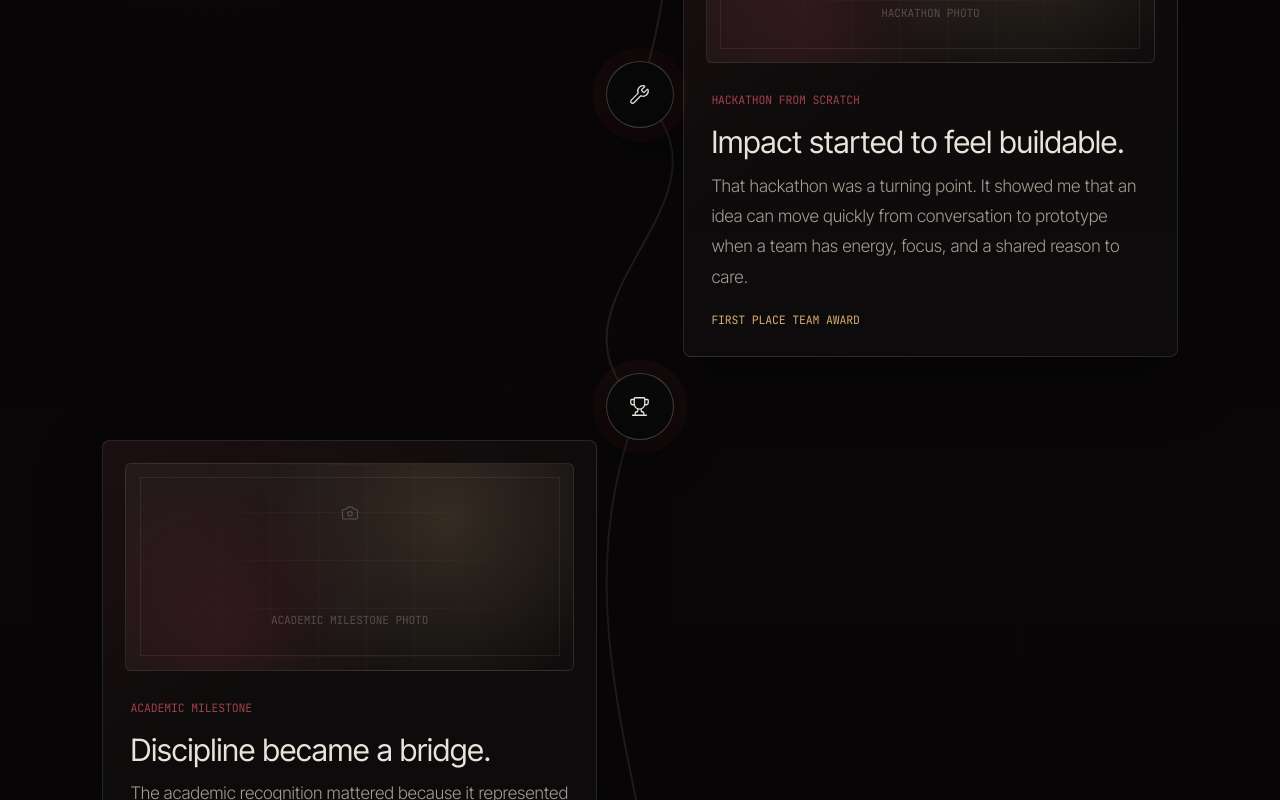
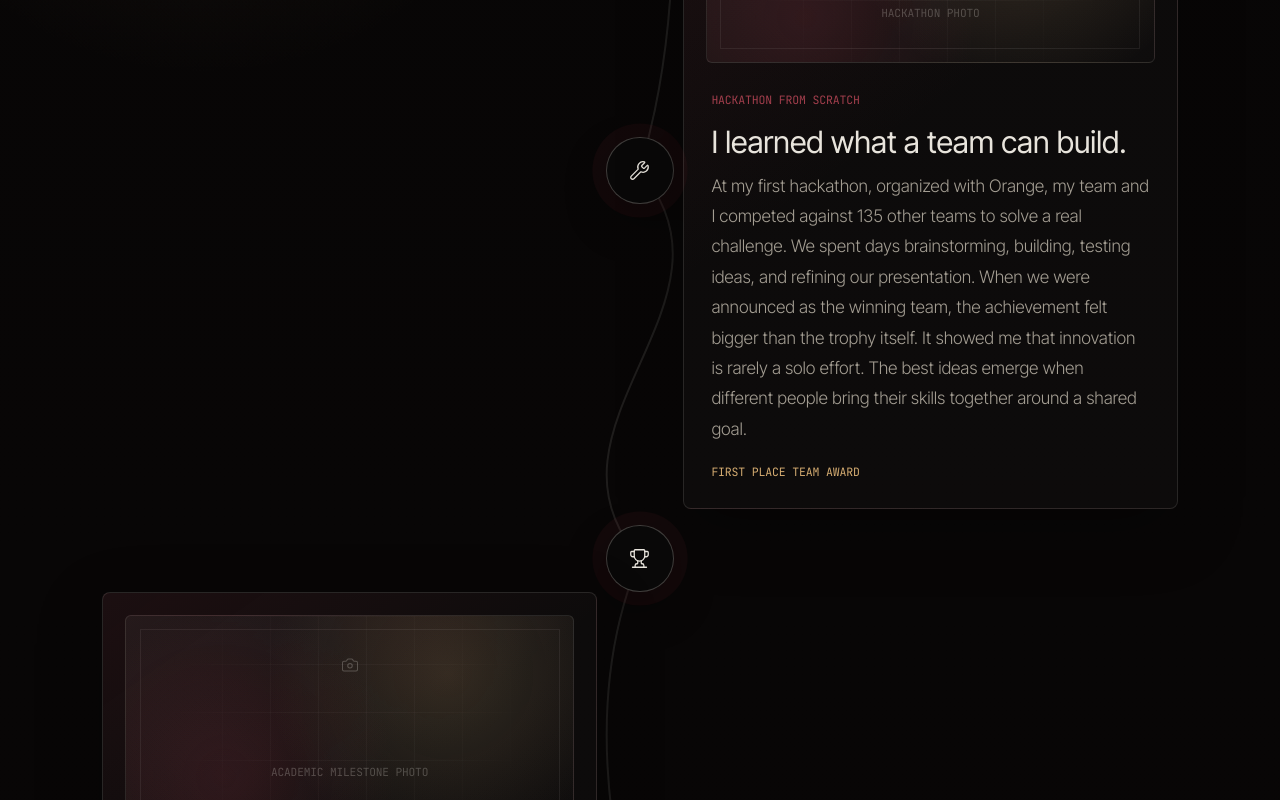
Before and after one commit to RayannSagnon/portfolio, a Next.js app: page /about in a window 1280 px wide. Shown: the part 3700-4500 px from the top of the page. Built offline with nearby package versions, Linux system fonts and the light colour scheme; no server answers.

Commit message:
Update Hackathon From Scratch timeline copy.
Replace title and body with the Orange hackathon winning team story.

```diff
--- a/content/about.ts
+++ b/content/about.ts
@@ -51,9 +51,9 @@ export const journeyChapters: JourneyChapter[] = [
     place: "Hackathon From Scratch",
     moment: "First place team award",
     image: "Hackathon photo",
-    title: "Impact started to feel buildable.",
+    title: "I learned what a team can build.",
     body:
-      "That hackathon was a turning point. It showed me that an idea can move quickly from conversation to prototype when a team has energy, focus, and a shared reason to care.",
+      "At my first hackathon, organized with Orange, my team and I competed against 135 other teams to solve a real challenge. We spent days brainstorming, building, testing ideas, and refining our presentation. When we were announced as the winning team, the achievement felt bigger than the trophy itself. It showed me that innovation is rarely a solo effort. The best ideas emerge when different people bring their skills together around a shared goal.",
   },
   {
     place: "Academic milestone",
```
